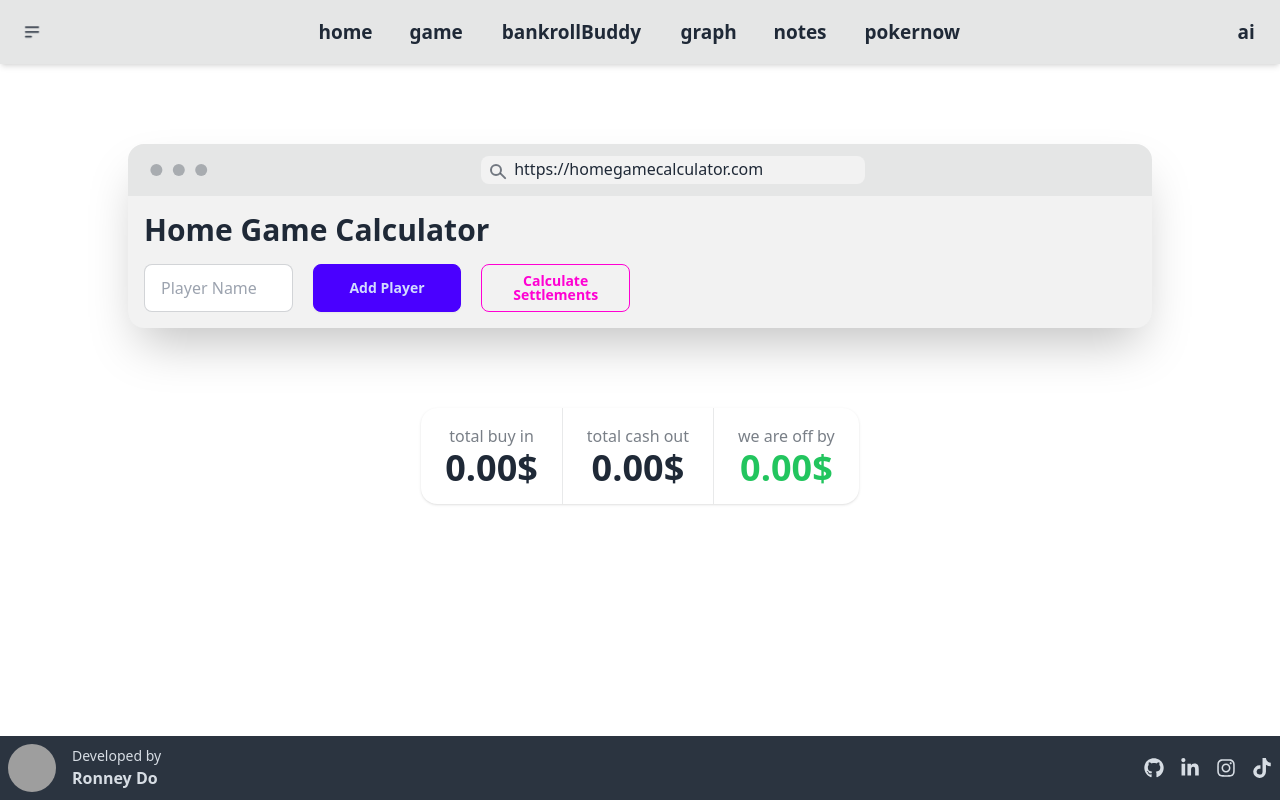
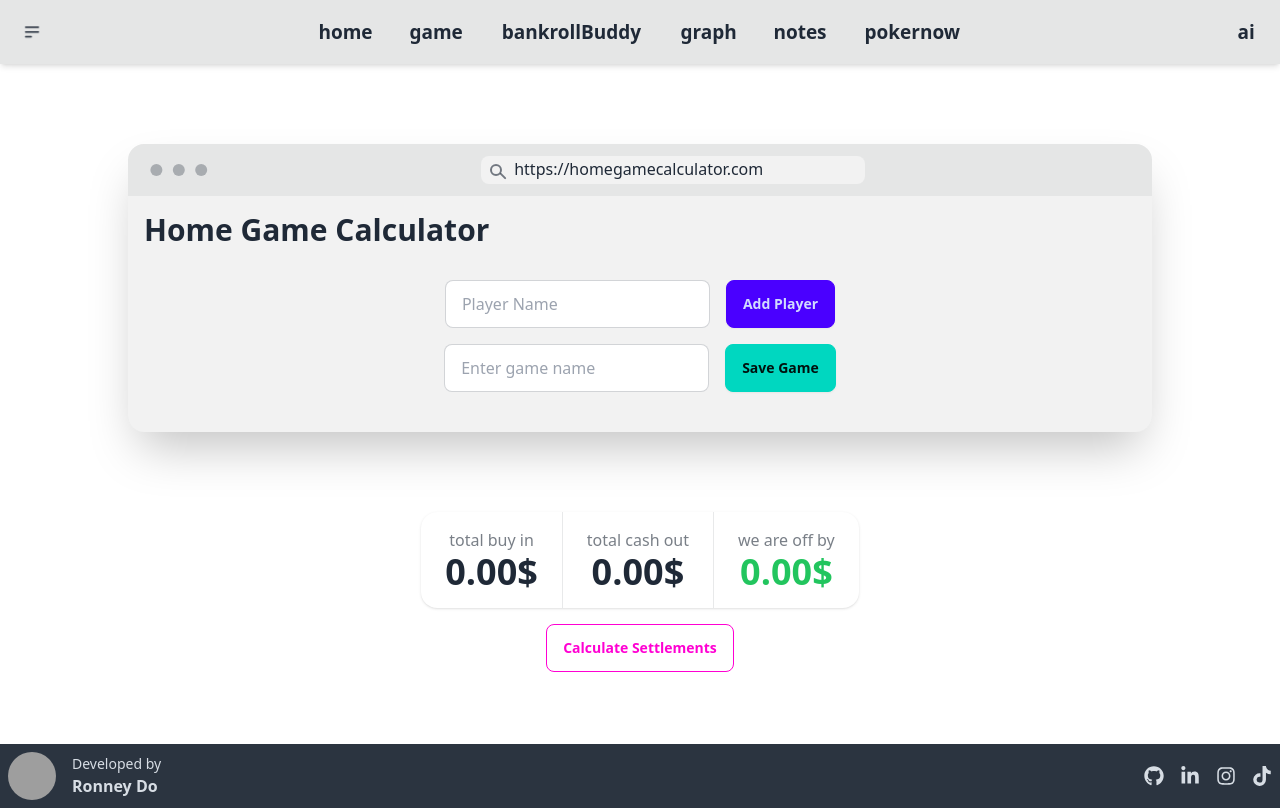
Before and after one commit to Ronney221/bankrollBuddy, a React (Vite) app: page / in a window 1280 px wide. Both pictures are taken after a click on the item "game". Built offline with nearby package versions, Linux system fonts and the light colour scheme; grey boxes are pictures that could not be loaded.

Commit message:
added toast notifications and local game data is saved and can be reloaded

```diff
--- a/package.json
+++ b/package.json
@@ -18,6 +18,7 @@
     "react-chartjs-2": "^5.3.0",
     "react-dom": "^18.3.1",
     "react-router-dom": "^7.1.5",
+    "react-toastify": "^11.0.3",
     "recharts": "^2.15.1",
     "string-similarity": "^4.0.4",
     "theme-change": "^2.5.0"
--- a/src/App.jsx
+++ b/src/App.jsx
@@ -9,6 +9,8 @@ import Graph from './Graph';
 import Advice from './Advice';
 import Game from './Game';
 import Pokernow from './Pokernow';
+import { ToastContainer } from 'react-toastify';
+import 'react-toastify/dist/ReactToastify.css';
 import './App.css';
 
 function App() {
@@ -56,6 +58,17 @@ function App() {
         {content}
       </main>
       <Footer />
+      <ToastContainer
+        position="top-right"
+        autoClose={3000}
+        hideProgressBar={false}
+        newestOnTop={false}
+        closeOnClick
+        rtl={false}
+        pauseOnFocusLoss
+        draggable
+        pauseOnHover
+      />
     </div>
   );
 }
--- a/src/Game.jsx
+++ b/src/Game.jsx
@@ -1,15 +1,27 @@
-// src/Game.jsx
-import React, { useState } from 'react';
+import React, { useState, useEffect } from 'react';
+import { toast } from 'react-toastify';
 
 const Game = () => {
   const [players, setPlayers] = useState([]);
   const [newPlayerName, setNewPlayerName] = useState("");
   const [settlements, setSettlements] = useState([]);
   const [showSettlements, setShowSettlements] = useState(false);
+  const [saveGameName, setSaveGameName] = useState("");
+  const [savedGames, setSavedGames] = useState([]);
+  const [selectedSavedGame, setSelectedSavedGame] = useState("");
+
+  // On mount, load saved games from local storage.
+  useEffect(() => {
+    const saved = JSON.parse(localStorage.getItem("savedGames") || "[]");
+    setSavedGames(saved);
+  }, []);
 
   // Add a new player with an empty list of buy-ins and zero cash out.
   const addPlayer = () => {
-    if (newPlayerName.trim() === "") return;
+    if (newPlayerName.trim() === "") {
+      toast.error("Player name cannot be empty.");
+      return;
+    }
     const newPlayer = {
       id: Date.now(),
       name: newPlayerName,
@@ -18,6 +30,7 @@ const Game = () => {
     };
     setPlayers([...players, newPlayer]);
     setNewPlayerName("");
+    toast.success("Player added!");
   };
 
   // Append a buy-in amount for a given player.
@@ -28,6 +41,7 @@ const Game = () => {
       }
       return player;
     }));
+    toast.success("Buy-In added!");
   };
 
   // Update a player's cash out value.
@@ -38,6 +52,7 @@ const Game = () => {
       }
       return player;
     }));
+    toast.success("Cash Out updated!");
   };
 
   // Calculate overall totals for the session.
@@ -54,20 +69,14 @@ const Game = () => {
     return acc + (Number(player.cashOut) - totalBuy);
   }, 0);
 
-  const averageBuyIn = players.length > 0 ? totalBuyIn / players.length : 0;
-  const averageCashOut = players.length > 0 ? totalCashOut / players.length : 0;
-  const averageProfitLoss = players.length > 0 ? totalGainLoss / players.length : 0;
-
   // Settlement calculation: compute net for each player and match debtors/creditors.
   const calculateSettlements = () => {
-    // Calculate the net balance for each player
     const netList = players.map(player => {
       const totalBuy = player.buyIns.reduce((sum, buy) => sum + buy, 0);
       const net = Number(player.cashOut) - totalBuy;
       return { id: player.id, name: player.name, net };
     });
 
-    // Separate players into creditors and debtors, sorted by their net amounts
     const creditors = netList
       .filter(player => player.net > 0)
       .sort((a, b) => b.net - a.net);
@@ -79,7 +88,6 @@ const Game = () => {
     let creditorIndex = 0;
     let debtorIndex = 0;
 
-    // Process settlements between creditors and debtors
     while (creditorIndex < creditors.length && debtorIndex < debtors.length) {
       const creditor = creditors[creditorIndex];
       const debtor = debtors[debtorIndex];
@@ -95,13 +103,48 @@ const Game = () => {
         debtor.net += settlementAmount;
       }
 
-      // Move to the next creditor or debtor when their net balance is settled
       if (Math.abs(creditor.net) < 0.01) creditorIndex++;
       if (Math.abs(debtor.net) < 0.01) debtorIndex++;
     }
 
     setSettlements(settlementsResult);
-    setShowSettlements(true); // Ensure the settlements card is displayed
+    setShowSettlements(true);
+    toast.success("Settlements calculated!");
+  };
+
+  // Save current game (players and game name) to local storage.
+  const saveGame = () => {
+    if (saveGameName.trim() === "") {
+      toast.error("Please enter a name for the game.");
+      return;
+    }
+    const gameState = {
+      id: Date.now(),
+      gameName: saveGameName,
+      players,
+      timestamp: new Date().toISOString(),
+    };
+    const currentGames = JSON.parse(localStorage.getItem("savedGames") || "[]");
+    const newGames = [gameState, ...currentGames];
+    localStorage.setItem("savedGames", JSON.stringify(newGames));
+    setSavedGames(newGames);
+    setSaveGameName("");
+    toast.success("Game saved!");
+  };
+
+  // Load a saved game from the dropdown.
+  const loadGame = () => {
+    if (!selectedSavedGame) {
+      toast.error("Please select a saved game.");
+      return;
+    }
+    const gameToLoad = savedGames.find(game => game.id.toString() === selectedSavedGame);
+    if (gameToLoad) {
+      setPlayers(gameToLoad.players);
+      toast.success(`Loaded game: ${gameToLoad.gameName}`);
+    } else {
+      toast.error("Saved game not found.");
+    }
   };
 
   // Player card component displaying individual buy-ins.
@@ -114,7 +157,6 @@ const Game = () => {
     return (
       <div className="card bg-white shadow-lg p-4 m-2">
         <h3 className="text-xl font-bold">{player.name}</h3>
-
         <p>
           Buy ins: {player.buyIns.length > 0 ? player.buyIns.join(', ') : 'None'}
         </p>
@@ -128,6 +170,7 @@ const Game = () => {
             if (!isNaN(amount)) {
               addBuyIn(player.id, amount);
             }
+            setBuyInInput("");
           }}
           className="mt-2 flex space-x-2"
         >
@@ -148,8 +191,8 @@ const Game = () => {
             const amount = parseFloat(cashOutInput);
             if (!isNaN(amount)) {
               updateCashOut(player.id, amount);
+            }
             setCashOutInput("");
-            }
           }}
           className="mt-2 flex space-x-2"
         >
@@ -169,7 +212,6 @@ const Game = () => {
   };
 
   return (
-    <div>
     <div className="w-full sm:max-w-3xl md:max-w-7xl mx-auto px-4">
       <div className="mockup-browser bg-base-300 max-w-5xl mx-auto my-20 rounded-box shadow-2xl">
         <div className="mockup-browser-toolbar">
@@ -177,41 +219,73 @@ const Game = () => {
         </div>
         <div className="bg-base-200 p-4">
           <h1 className="text-3xl font-bold mb-4">Home Game Calculator</h1>
+          <div className="flex justify-center">
             <form
               onSubmit={(e) => {
                 e.preventDefault();
                 addPlayer();
               }}
-            className="grid grid-cols-1 sm:grid-cols-2 md:grid-cols-3 lg:grid-cols-6 gap-5"
+              className="flex flex-col sm:flex-row justify-center mt-4 gap-4"
             >
               <input
                 type="text"
                 value={newPlayerName}
                 onChange={(e) => setNewPlayerName(e.target.value)}
                 placeholder="Player Name"
-              className="input input-bordered w-70 "
+                className="input input-bordered w-70"
               />
-            <button type="submit" className="btn btn-primary ">
+              <button type="submit" className="btn btn-primary">
                 Add Player
               </button>
+            </form>
+          </div>
 
-            <div>
-            <button className="btn btn-outline btn-secondary" onClick={calculateSettlements}>
-              Calculate Settlements
+          {/* Save Game Section */}
+          <div className="flex flex-col sm:flex-row justify-center mt-4 gap-4">
+            <input
+              type="text"
+              value={saveGameName}
+              onChange={(e) => setSaveGameName(e.target.value)}
+              placeholder="Enter game name"
+              className="input input-bordered"
+            />
+            <button className="btn btn-accent" onClick={saveGame}>
+              Save Game
+            </button>
+
+          </div>
+
+          {/* Load Saved Game Section */}
+          {savedGames.length > 0 && (
+            <div className="flex flex-col sm:flex-row justify-center mt-4 gap-4">
+              <select
+                className="select select-bordered w-full sm:max-w-xs"
+                value={selectedSavedGame}
+                onChange={(e) => setSelectedSavedGame(e.target.value)}
+              >
+                <option value="">Select a saved game</option>
+                {savedGames.map(game => (
+                  <option key={game.id} value={game.id}>
+                    {game.gameName} - {new Date(game.timestamp).toLocaleDateString()}
+                  </option>
+                ))}
+              </select>
+              <button className="btn btn-outline" onClick={loadGame}>
+                Load Saved Game
               </button>
             </div>
-          </form>
+          )}
 
-
-          <div className="grid grid-cols-1 sm:grid-cols-2 md:grid-cols-3 gap-4">
+          <div className="grid grid-cols-1 sm:grid-cols-2 md:grid-cols-3 gap-4 mt-6">
             {players.map(player => (
               <PlayerCard key={player.id} player={player} />
             ))}
           </div>
+
+
         </div>
       </div>
       <div>
-
         {/* Statistics Section */}
         <div className="flex justify-center mt-6">
           <div className="stats stats-vertical lg:stats-horizontal shadow">
@@ -220,16 +294,11 @@ const Game = () => {
               <div className="stat-value">
                 <p>{totalBuyIn.toFixed(2)}$</p>
               </div>
-              <div className="stat-desc">
-              </div>
             </div>
             <div className="stat place-items-center">
               <div className="stat-title">total cash out</div>
               <div className="stat-value">
                 <p>{totalCashOut.toFixed(2)}$</p>
-              </div>
-              <div className="stat-desc">
-
               </div>
             </div>
             <div className="stat place-items-center">
@@ -239,13 +308,15 @@ const Game = () => {
                   {totalGainLoss.toFixed(2)}$
                 </p>
               </div>
-              <div className="stat-desc">
-
-              </div>
             </div>
           </div>
         </div>
 
+        <div className="flex flex-col sm:flex-row justify-center mt-4 gap-4">
+          <button className="btn btn-outline btn-secondary" onClick={calculateSettlements}>
+              Calculate Settlements
+            </button>
+            </div>
 
         {showSettlements && (
           <div className="card bg-base-100 shadow-lg mx-auto max-w-md mt-4">
@@ -264,13 +335,8 @@ const Game = () => {
             </div>
           </div>
         )}
-
       </div>
-
-      <br></br>
-        <br></br>
-        <br></br>
-    </div>
+      <br /><br /><br />
     </div>
   );
 };
--- a/src/Navbar.jsx
+++ b/src/Navbar.jsx
@@ -202,18 +202,6 @@ const Navbar = ({ setCurrentPage }) => {
         >
           <ul className="menu menu-compact p-4">
             {navItems}
-            <li>
-              {/* Mobile Theme Changer */}
-              <div className="dropdown">
-                <button
-                  onClick={() => setThemeOpen(!themeOpen)}
-                  className="btn btn-ghost text-base sm:text-xl"
-                >
-                  Theme
-                </button>
-                {themeOpen && themeChanger}
-              </div>
-            </li>
           </ul>
         </div>
       )}
```
Also changed, not shown: 1 other file (tests, documents, lock files or other folders). Lines whose indentation alone changed are shown as unchanged.
